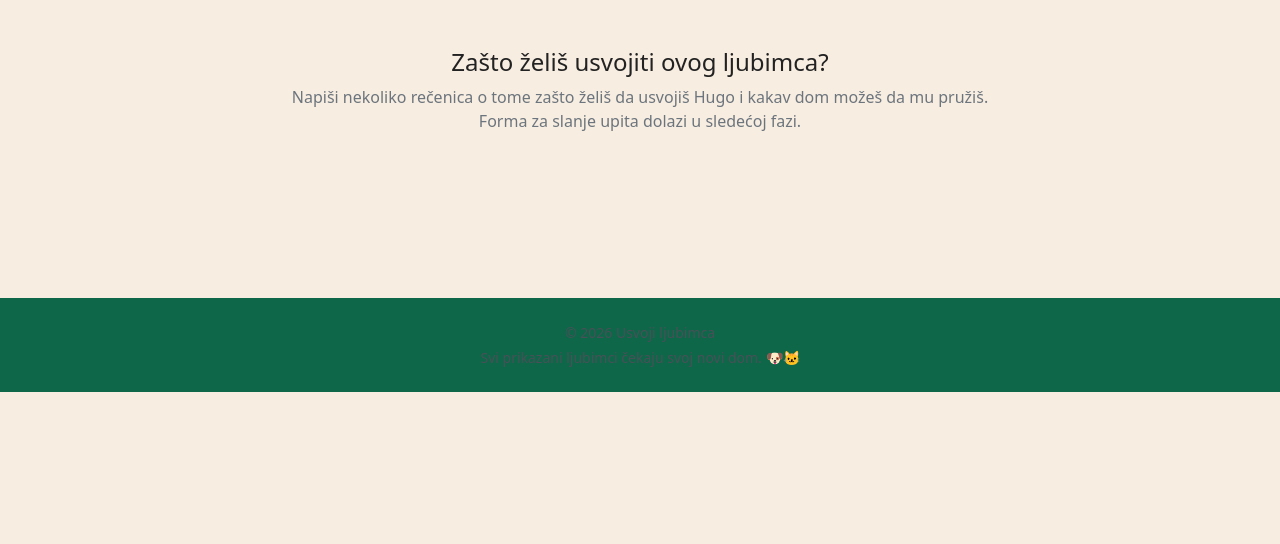
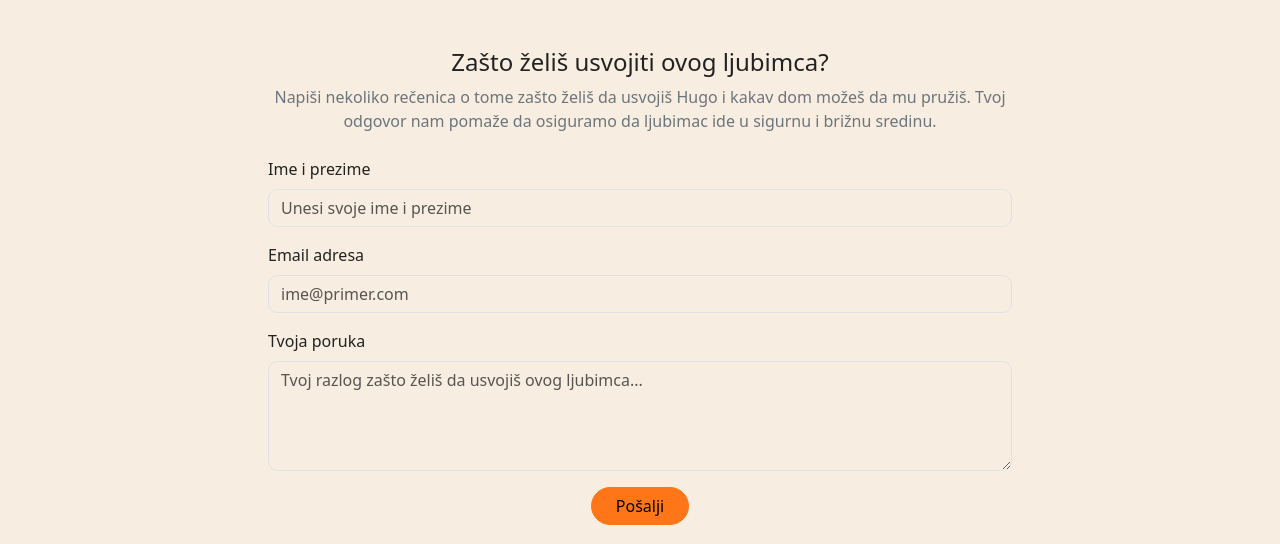
Before and after one commit to rijad-jukic/KTEH-projekat, a React (Vite) app: page /ljubimci/1 in a window 1280 px wide. Shown: the part 408-952 px from the top of the page. Before the commit the page ends 800 px from the top, so only its background shows below. Built offline with nearby package versions, Linux system fonts and the light colour scheme.

Commit message:
Faza 6: forma za usvajanje sa validacijom i modal potvrd

```diff
--- /dev/null
+++ b/src/components/FormField.tsx
@@ -0,0 +1,53 @@
+interface FormFieldProps {
+  id: string
+  label: string
+  type?: 'text' | 'email' | 'textarea'
+  value: string
+  onChange: (value: string) => void
+  placeholder?: string
+  error?: string
+  rows?: number
+}
+
+function FormField({
+  id,
+  label,
+  type = 'text',
+  value,
+  onChange,
+  placeholder,
+  error,
+  rows = 4,
+}: FormFieldProps) {
+  const controlClass = `form-control${error ? ' is-invalid' : ''}`
+
+  return (
+    <div className="mb-3">
+      <label htmlFor={id} className="form-label">
+        {label}
+      </label>
+      {type === 'textarea' ? (
+        <textarea
+          id={id}
+          className={controlClass}
+          rows={rows}
+          value={value}
+          onChange={(event) => onChange(event.target.value)}
+          placeholder={placeholder}
+        />
+      ) : (
+        <input
+          id={id}
+          type={type}
+          className={controlClass}
+          value={value}
+          onChange={(event) => onChange(event.target.value)}
+          placeholder={placeholder}
+        />
+      )}
+      {error && <div className="invalid-feedback">{error}</div>}
+    </div>
+  )
+}
+
+export default FormField
--- /dev/null
+++ b/src/components/Modal.tsx
@@ -0,0 +1,45 @@
+import type { ReactNode } from 'react'
+
+interface ModalProps {
+  show: boolean
+  title: string
+  onClose: () => void
+  children: ReactNode
+}
+
+function Modal({ show, title, onClose, children }: ModalProps) {
+  if (!show) return null
+
+  return (
+    <>
+      <div className="modal fade show d-block" tabIndex={-1} role="dialog">
+        <div className="modal-dialog modal-dialog-centered">
+          <div className="modal-content">
+            <div className="modal-header">
+              <h5 className="modal-title">{title}</h5>
+              <button
+                type="button"
+                className="btn-close"
+                aria-label="Zatvori"
+                onClick={onClose}
+              />
+            </div>
+            <div className="modal-body">{children}</div>
+            <div className="modal-footer">
+              <button
+                type="button"
+                className="btn btn-primary rounded-pill"
+                onClick={onClose}
+              >
+                U redu
+              </button>
+            </div>
+          </div>
+        </div>
+      </div>
+      <div className="modal-backdrop fade show" />
+    </>
+  )
+}
+
+export default Modal
--- a/src/pages/PetDetailsPage.tsx
+++ b/src/pages/PetDetailsPage.tsx
@@ -1,10 +1,15 @@
-import { useEffect } from 'react'
+import { useEffect, useState, type FormEvent } from 'react'
 import { useNavigate, useParams } from 'react-router-dom'
+import FormField from '../components/FormField'
+import Modal from '../components/Modal'
 import { mockPets } from '../data/pets'
+import { AdoptionRequestStore } from '../models/AdoptionRequestStore'
 import { PetCatalog } from '../models/PetCatalog'
+import type { AdoptionRequest } from '../types/AdoptionRequest'
 import type { PetGender, PetSize } from '../types/Pet'
 
 const catalog = new PetCatalog(mockPets)
+const requestStore = new AdoptionRequestStore()
 
 const genderLabel: Record<PetGender, string> = {
   musko: 'Muški',
@@ -17,10 +22,26 @@ const sizeLabel: Record<PetSize, string> = {
   veliki: 'Velika',
 }
 
+interface FormValues {
+  applicantName: string
+  email: string
+  message: string
+}
+
+const initialValues: FormValues = { applicantName: '', email: '', message: '' }
+
+function isValidEmail(email: string): boolean {
+  return /^[^\s@]+@[^\s@]+\.[^\s@]+$/.test(email)
+}
+
 function PetDetailsPage() {
   const { id } = useParams<{ id: string }>()
   const navigate = useNavigate()
   const pet = id ? catalog.getById(Number(id)) : undefined
+
+  const [values, setValues] = useState<FormValues>(initialValues)
+  const [errors, setErrors] = useState<Partial<FormValues>>({})
+  const [showConfirmation, setShowConfirmation] = useState(false)
 
   useEffect(() => {
     if (!pet) {
@@ -30,6 +51,44 @@ function PetDetailsPage() {
 
   if (!pet) {
     return null
+  }
+
+  const updateField = (field: keyof FormValues) => (value: string) => {
+    setValues((prev) => ({ ...prev, [field]: value }))
+  }
+
+  const validate = (): boolean => {
+    const nextErrors: Partial<FormValues> = {}
+    if (!values.applicantName.trim()) {
+      nextErrors.applicantName = 'Unesi svoje ime i prezime.'
+    }
+    if (!values.email.trim() || !isValidEmail(values.email)) {
+      nextErrors.email = 'Unesi ispravnu email adresu.'
+    }
+    if (!values.message.trim() || values.message.trim().length < 10) {
+      nextErrors.message = 'Napiši bar par rečenica (minimum 10 karaktera).'
+    }
+    setErrors(nextErrors)
+    return Object.keys(nextErrors).length === 0
+  }
+
+  const handleSubmit = (event: FormEvent) => {
+    event.preventDefault()
+    if (!validate()) return
+
+    const request: AdoptionRequest = {
+      id: crypto.randomUUID(),
+      petId: pet.id,
+      applicantName: values.applicantName.trim(),
+      email: values.email.trim(),
+      message: values.message.trim(),
+      submittedAt: new Date().toISOString(),
+    }
+    requestStore.add(request)
+
+    setValues(initialValues)
+    setErrors({})
+    setShowConfirmation(true)
   }
 
   return (
@@ -70,13 +129,58 @@ function PetDetailsPage() {
         </div>
       </div>
 
-      <div className="mb-5">
+      <div className="col-lg-8 mx-auto mb-5">
         <h2 className="h4 text-center mb-2">Zašto želiš usvojiti ovog ljubimca?</h2>
-        <p className="text-secondary text-center col-lg-8 mx-auto">
+        <p className="text-secondary text-center mb-4">
           Napiši nekoliko rečenica o tome zašto želiš da usvojiš {pet.name} i kakav dom
-          možeš da mu pružiš. Forma za slanje upita dolazi u sledećoj fazi.
+          možeš da mu pružiš. Tvoj odgovor nam pomaže da osiguramo da ljubimac ide u
+          sigurnu i brižnu sredinu.
         </p>
+        <form onSubmit={handleSubmit} noValidate>
+          <FormField
+            id="applicantName"
+            label="Ime i prezime"
+            value={values.applicantName}
+            onChange={updateField('applicantName')}
+            placeholder="Unesi svoje ime i prezime"
+            error={errors.applicantName}
+          />
+          <FormField
+            id="email"
+            label="Email adresa"
+            type="email"
+            value={values.email}
+            onChange={updateField('email')}
+            placeholder="ime@primer.com"
+            error={errors.email}
+          />
+          <FormField
+            id="message"
+            label="Tvoja poruka"
+            type="textarea"
+            value={values.message}
+            onChange={updateField('message')}
+            placeholder="Tvoj razlog zašto želiš da usvojiš ovog ljubimca..."
+            error={errors.message}
+          />
+          <div className="text-center">
+            <button type="submit" className="btn btn-primary rounded-pill px-4">
+              Pošalji
+            </button>
+          </div>
+        </form>
       </div>
+
+      <Modal
+        show={showConfirmation}
+        title="Uspešno ste poslali upit!"
+        onClose={() => setShowConfirmation(false)}
+      >
+        <p className="mb-0">
+          Uskoro ćete dobiti odgovor na vaš upit za usvajanje ljubimca {pet.name}. Hvala
+          vam na ukazanom poverenju.
+        </p>
+      </Modal>
     </div>
   )
 }
```
Also changed, not shown: 1 other file (tests, documents, lock files or other folders).
